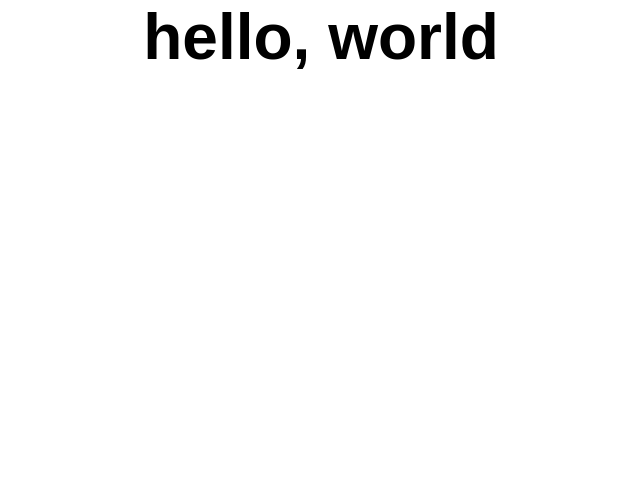
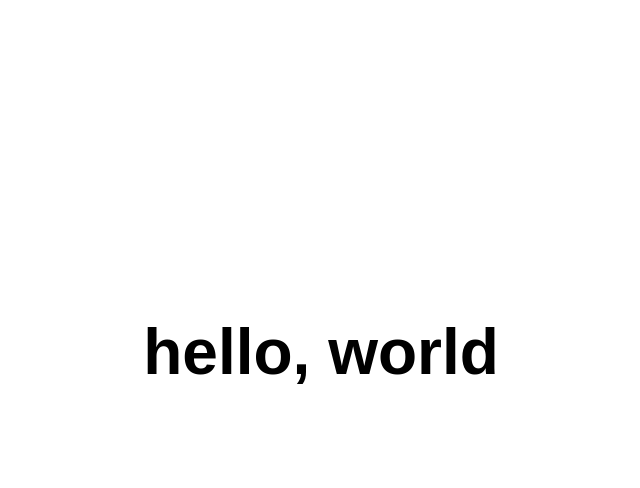
Before and after one commit to matejbuocik/matjb.dev, a plain HTML site: page www/index.html in a window 1280 px wide. Shown: the whole page, without its empty margins (319-959 px from the left). Drawn offline with Linux system fonts and the light colour scheme.

Commit message:
Set html height to full

```diff
--- a/www/index.html
+++ b/www/index.html
@@ -1,6 +1,6 @@
 <!DOCTYPE html>
 
-<html lang="en">
+<html lang="en" style="height: 100%;">
 
 <head>
   <meta charset="utf-8">
```
